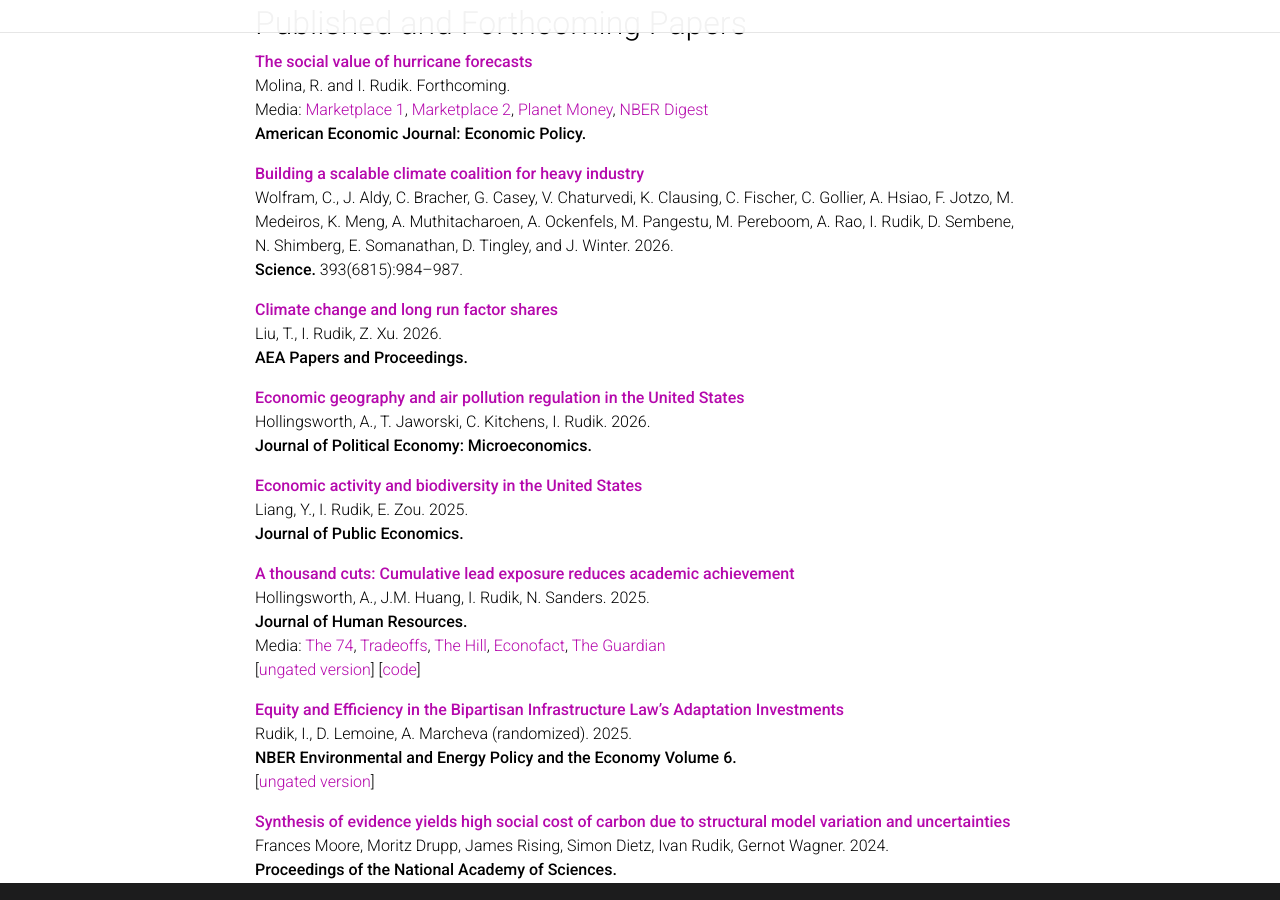
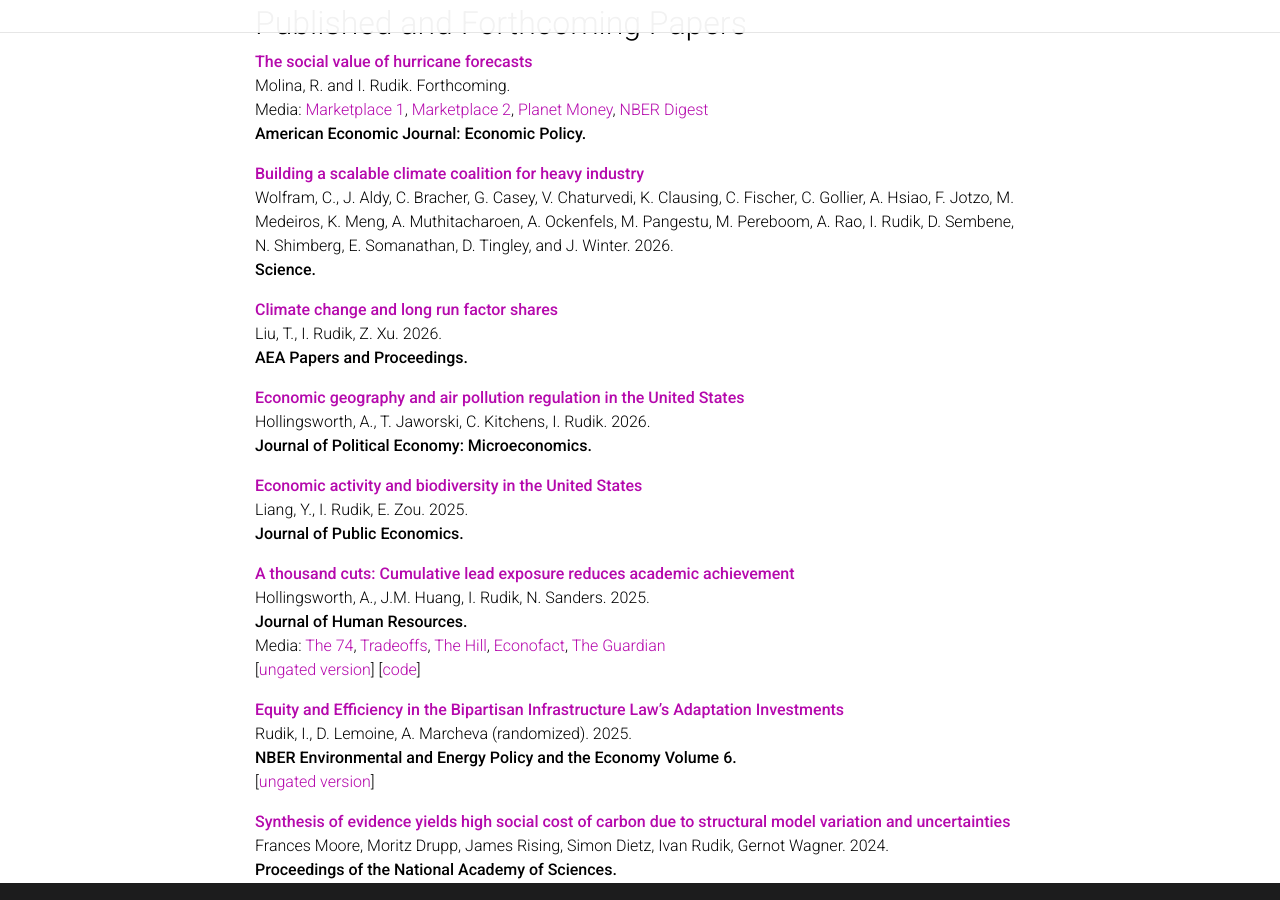
Before and after one commit to irudik/irudik.github.io, a Jekyll site: the page built from _pages/about.md, in a window 1280 px wide and 900 px high, scrolled down 1177 px. Built offline with Jekyll 4.4.1, drawn with Linux system fonts in a browser that asks for light colours; a style sheet for code colours, icons or effects is not loaded.

Commit message:
Match publication formatting on homepage

```diff
--- a/_pages/about.md
+++ b/_pages/about.md
@@ -82,7 +82,7 @@ Media: [Marketplace 1](https://www.marketplace.org/2024/06/13/better-hurricane-f
 
 **[Building a scalable climate coalition for heavy industry](https://www.science.org/doi/abs/10.1126/science.aef7190)**
 Wolfram, C., J. Aldy, C. Bracher, G. Casey, V. Chaturvedi, K. Clausing, C. Fischer, C. Gollier, A. Hsiao, F. Jotzo, M. Medeiros, K. Meng, A. Muthitacharoen, A. Ockenfels, M. Pangestu, M. Pereboom, A. Rao, I. Rudik, D. Sembene, N. Shimberg, E. Somanathan, D. Tingley, and J. Winter. 2026.
-**Science.** 393(6815):984--987.
+**Science.**
 
 **[Climate change and long run factor shares](https://pubs.aeaweb.org/doi/pdfplus/10.1257/pandp.20261025)**
 Liu, T., I. Rudik, Z. Xu. 2026.
```
